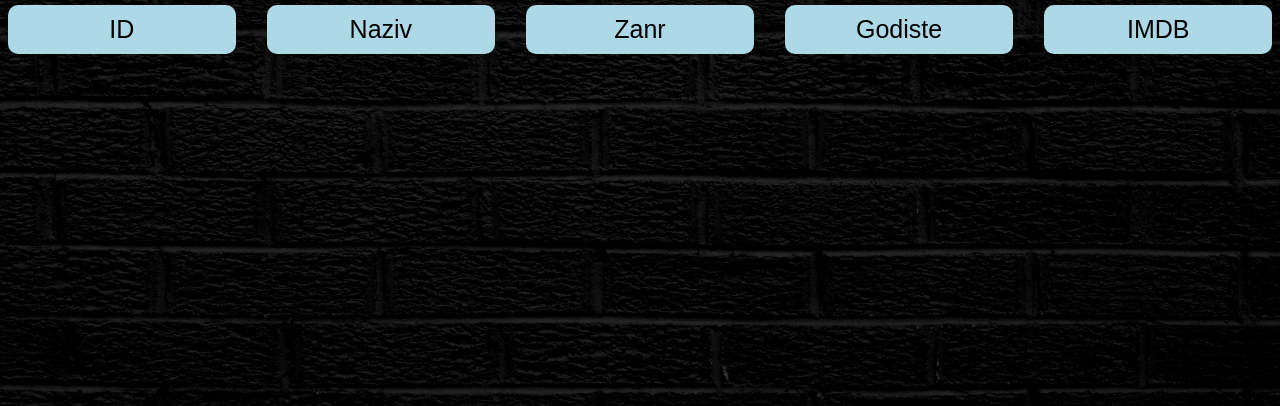
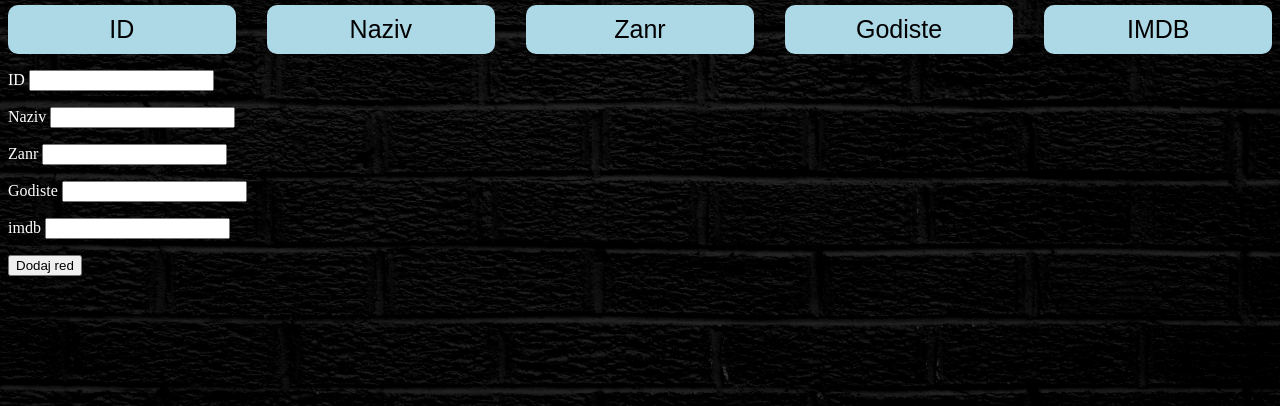
Before and after one commit to darkopokoracki/javascript_mini_projects, a plain HTML site: page Vezbanje/tabela.html in a window 1280 px wide. Shown: the part 394-800 px from the top of the page. Drawn offline with Linux system fonts and the light colour scheme.

Commit message:
Vezbanje

```diff
--- a/Vezbanje/js/tabela.js
+++ b/Vezbanje/js/tabela.js
@@ -4,6 +4,27 @@ function main() {
     for (let i = 0; i < buttons.length; i++) {
         buttons[i].addEventListener('click', sortirajTabelu);
     }
+}
+
+function dodajRed(e) {
+    let id = document.getElementById('id');
+    let naziv = document.getElementById('naziv');
+    let zanr = document.getElementById('zanr');
+    let godiste = document.getElementById('godiste');
+    let imdb = document.getElementById('imdb');
+
+    let tabela = document.querySelector('table');
+    let tr = document.createElement('tr');
+
+    let vrednosti = [id.value, naziv.value, zanr.value, godiste.value, imdb.value];
+
+    for (let i = 0; i < 5; i++) {
+        let td = document.createElement('td');
+        td.innerHTML = vrednosti[i];
+        tr.appendChild(td)
+    }
+
+    tabela.appendChild(tr);
 }
 
 function sortirajTabelu(e) {
--- a/Vezbanje/tabela.html
+++ b/Vezbanje/tabela.html
@@ -63,6 +63,36 @@
         <button class="klik-sort" id="sort-imdb">IMDB</button>
     </div>
 
+
+    <form id="forma" style="color: white;">
+        <p>
+            <label for="id">ID</label>
+            <input type="number" id="id">
+        </p>
+
+        <p>
+            <label for="naziv">Naziv</label>
+            <input type="text" id="naziv">
+        </p>
+
+        <p>
+            <label for="zanr">Zanr</label>
+            <input type="text" id="zanr">
+        </p>
+
+        <p>
+            <label for="godiste">Godiste</label>
+            <input type="number" id="godiste">
+        </p>
+
+        <p>
+            <label for="id">imdb</label>
+            <input type="text" id="imdb">
+        </p>
+
+        <button type="button" onclick="dodajRed()">Dodaj red</button>
+    </form>
+
     <script src="js/tabela.js"></script>
 </body>
 </html>
```
Also changed, not shown: Vezbanje/film.html (+2 -0 lines).
